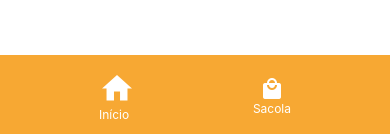
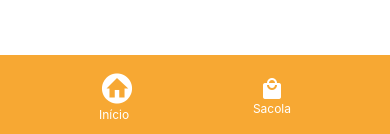
Before and after one commit to RodrigoGottschall/appMz-, a React Native app in the folder mercadinho-do-ze/: screen /BagScreen in a window 390 px wide. Shown: the part 707-841 px from the top of the page. Built offline with nearby package versions, Linux system fonts and the light colour scheme.

Commit message:
clean code

```diff
--- a/mercadinho-do-ze/components/Footer.tsx
+++ b/mercadinho-do-ze/components/Footer.tsx
@@ -8,18 +8,14 @@ interface FooterProps {
   activeTab: "Inicio" | "Sacola";
 }
 
-const Footer: React.FC<FooterProps> = ({ onTabPress, activeTab }) => {
+const Footer: React.FC = () => {
   const navigation = useNavigation();
 
   return (
     <View style={styles.footer}>
       <TouchableOpacity onPress={() => navigation.navigate("Home")}>
         <View>
-          <MaterialCommunityIcons
-            name={activeTab === "Home" ? "home-circle" : "home"}
-            size={36}
-            color="#fff"
-          />
+          <MaterialCommunityIcons name={"home-circle"} size={36} color="#fff" />
           <Text style={styles.iconLabel}>Início</Text>
         </View>
       </TouchableOpacity>
--- a/mercadinho-do-ze/screens/BagScreen.tsx
+++ b/mercadinho-do-ze/screens/BagScreen.tsx
@@ -1,14 +1,10 @@
 import React, { useState } from "react";
 import { View, Text, StyleSheet, TouchableOpacity } from "react-native";
-import Header from "../components/Header";
-import WineTextContainer from "../components/WineTextContainer";
+import Header from "../components/HeaderHome/Header";
+import WineTextContainer from "../components/HeaderHome/WineTextContainer";
 import Footer from "../components/Footer";
 
 const BagScreen: React.FC = () => {
-  const [activeScreen, setActiveScreen] = useState<"Inicio" | "Sacola">(
-    "Inicio"
-  );
-
   return (
     <View style={styles.screen}>
       <View style={styles.container}>
@@ -16,10 +12,7 @@ const BagScreen: React.FC = () => {
         <WineTextContainer />
       </View>
       <Text>Sacola screen</Text>
-      <Footer
-        onTabPress={(tabName) => setActiveScreen(tabName)}
-        activeTab={activeScreen}
-      />
+      <Footer />
     </View>
   );
 };
--- a/mercadinho-do-ze/screens/HomeScreen.tsx
+++ b/mercadinho-do-ze/screens/HomeScreen.tsx
@@ -1,14 +1,10 @@
 import React, { useState } from "react";
 import { View, Text, StyleSheet, TouchableOpacity } from "react-native";
-import Header from "../components/Header";
-import WineTextContainer from "../components/WineTextContainer";
+import Header from "../components/HeaderHome/Header";
+import WineTextContainer from "../components/HeaderHome/WineTextContainer";
 import Footer from "../components/Footer";
 
 const HomeScreen: React.FC = () => {
-  const [activeScreen, setActiveScreen] = useState<"Inicio" | "Sacola">(
-    "Inicio"
-  );
-
   return (
     <View style={styles.screen}>
       <View style={styles.container}>
@@ -16,10 +12,7 @@ const HomeScreen: React.FC = () => {
         <WineTextContainer />
       </View>
       <Text>Home Screen</Text>
-      <Footer
-        onTabPress={(tabName) => setActiveScreen(tabName)}
-        activeTab={activeScreen}
-      />
+      <Footer />
     </View>
   );
 };
```
Also changed, not shown: mercadinho-do-ze/components/HeaderHome/Header.tsx (renamed from mercadinho-do-ze/components/Header.tsx), mercadinho-do-ze/components/HeaderHome/WineTextContainer.tsx (renamed from mercadinho-do-ze/components/WineTextContainer.tsx).
